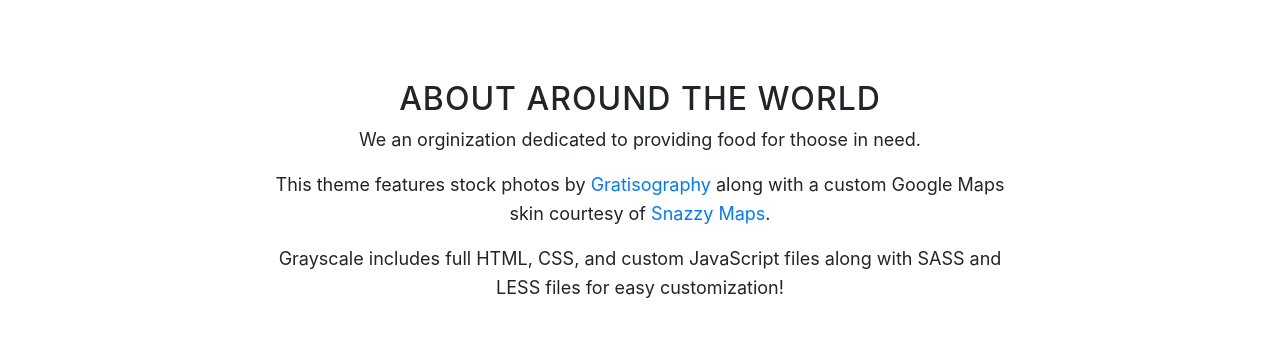
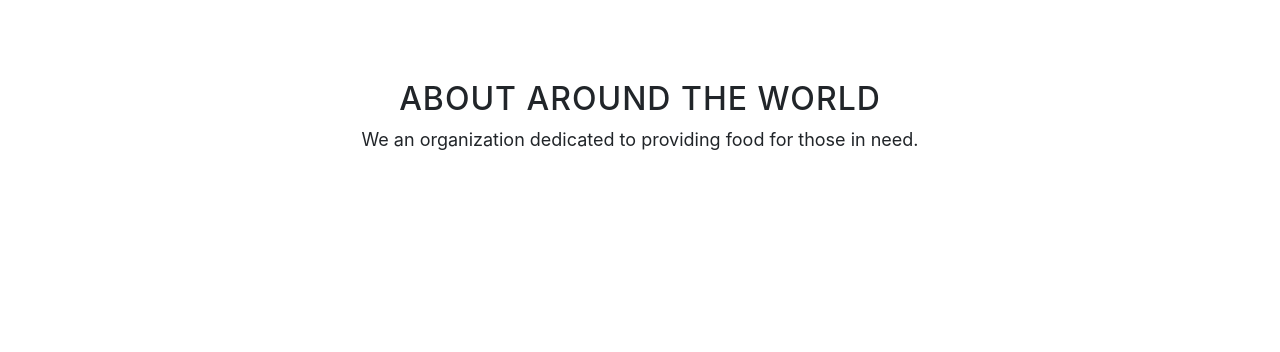
Before and after one commit to Around-The-World/Around-The-World, a website with bundled scripts: page index.html in a window 1280 px wide. Shown: the part 920-1272 px from the top of the page. Built offline with nearby package versions, Linux system fonts and the light colour scheme.

Commit message:
Update index.html

```diff
--- a/index.html
+++ b/index.html
@@ -55,7 +55,7 @@
         <div class="container">
           <div class="row">
             <div class="col-lg-8 mx-auto">
-              <h1 class="brand-heading">Around The World Canned Food Drive</h1>
+              <h1 class="brand-heading" id="hi">Around The World Canned Food Drive</h1>
               <a href="#about" class="btn btn-circle js-scroll-trigger">
                 <i class="fa fa-angle-double-down animated"></i>
               </a>
@@ -71,12 +71,9 @@
         <div class="row">
           <div class="col-lg-8 mx-auto">
             <h2>About Around the World</h2>
-            <p> We an orginization dedicated to providing food for thoose in need.</p>
-            <p>This theme features stock photos by
-              <a href="http://gratisography.com/">Gratisography</a>
-              along with a custom Google Maps skin courtesy of
-              <a href="http://snazzymaps.com/">Snazzy Maps</a>.</p>
-            <p>Grayscale includes full HTML, CSS, and custom JavaScript files along with SASS and LESS files for easy customization!</p>
+            <p> We an organization dedicated to providing food for those in need.</p>
+            <p></p>
+            <p></p>
           </div>
         </div>
       </div>
@@ -145,7 +142,7 @@
     <script src="vendor/jquery-easing/jquery.easing.min.js"></script>
 
     <!-- Google Maps API Key - Use your own API key to enable the map feature. More information on the Google Maps API can be found at https://developers.google.com/maps/ -->
-    <script src="https://maps.googleapis.com/maps/api/js?key=AIzaSyCRngKslUGJTlibkQ3FkfTxj3Xss1UlZDA&sensor=false"></script>
+    <script src="https://maps.googleapis.com/maps/api/js?key=AIzaSyDESoGCR9l0sFFGgm2ucEbnSWwqGcUbJ3o"></script>
 
     <!-- Custom scripts for this template -->
     <script src="js/grayscale.min.js"></script>
```
